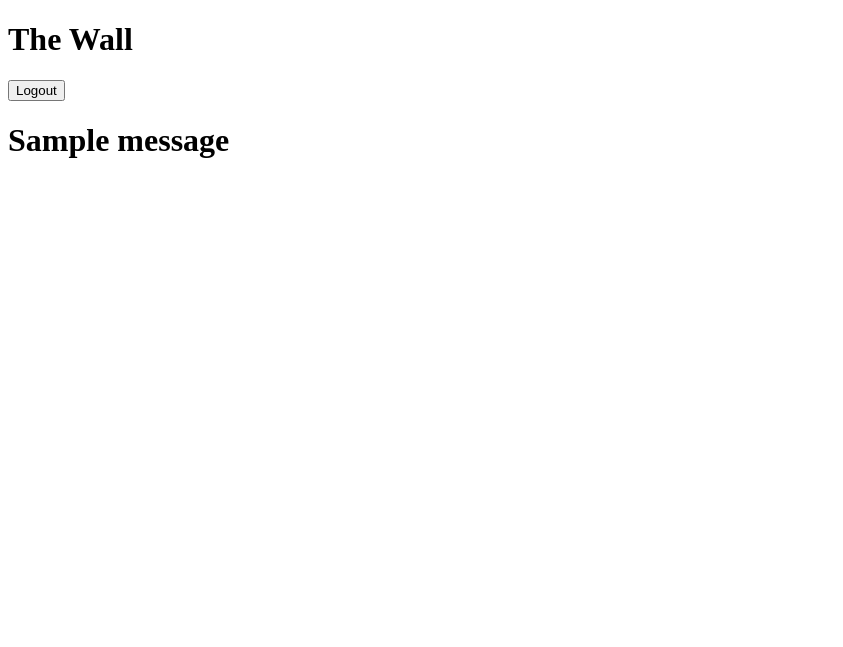
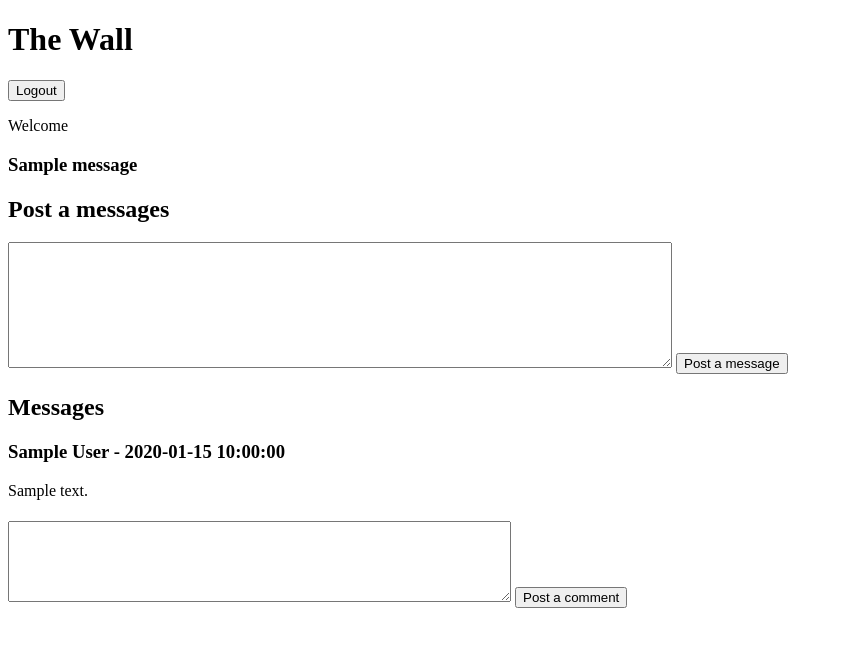
Before and after one commit to AnthonyR7/the-wall-1, a Flask app: template templates/wall.html in a window 1280 px wide. Shown: the top 647 px of the page, without its empty margins (0-843 px from the left). Run offline with Flask 2, Linux system fonts and the light colour scheme; the template is opened without the code that fills it: most values are stand-ins (such as "Sample title", 1, 10 or a date in 2020); one stand-in notice (Sample message) is shown.

Commit message:
added message functionality. Broke comment functionality

```diff
--- a/server.py
+++ b/server.py
@@ -115,9 +115,33 @@
 @app.route('/wall')
 def wall():
     if 'user' in session:
-        return render_template('/wall.html')
+        query = "SELECT first_name, last_name, message_text, messages.created_at, messages.updated_at, messages.id FROM messages JOIN users ON messages.user_id = users.id"
+        message_list = mysql.query_db(query)
+
+        return render_template('/wall.html', message_list = message_list)
     else:
         flash("You are not logged in")
         return redirect('/')
 
+@app.route('/wall/message', methods=['POST'])
+def add_message():
+    message_text = request.form['message']
+    query = "INSERT INTO messages (message_text, created_at, updated_at, user_id) VALUES (:message_text, Now(), Now(), :user_id)"
+    data = {
+        'message_text': message_text,
+        'user_id': session['user']['id']
+    }
+    mysql.query_db(query, data)
+    return redirect('/wall')
+@app.route('/wall/comment/<message_id>', methods=['POST'])
+def add_comment(message_id):
+    query = "INSERT INTO comments (comment_text, created_at, updated_at, user_id, message_id) VALUES (:comment_text, Now(), Now(), :user_id, :message_id)"
+    data = {
+        'comment_text': request.form['comment'],
+        'user_id': session['user']['id'],
+        'message_id': message_id
+    }
+    mysql.query_db(query, data)
+    return redirect('/wall')
+
 app.run(debug=True)
--- a/templates/index.html
+++ b/templates/index.html
@@ -13,7 +13,7 @@
         <h1>Login</h1>
         <form action="/login" method="post">
             <input type="text" name="email" value="" placeholder="Email">
-            <input type="text" name="pw" value="" placeholder="Password">
+            <input type="password" name="pw" value="" placeholder="Password">
             <input type="submit" name="name" value="Login">
         </form>
         <h1>Registration</h1>
@@ -30,8 +30,8 @@
             <input type="text" name="first_name" value="" placeholder="First name">
             <input type="text" name="last_name" value="" placeholder="Last name">
             <input type="text" name="email" value="" placeholder="email">
-            <input type="text" name="pw" value="" placeholder="password">
-            <input type="text" name="pw_confirmation" value="" placeholder="password confirmation">
+            <input type="password" name="pw" value="" placeholder="password">
+            <input type="password" name="pw_confirmation" value="" placeholder="password confirmation">
             <input type="submit" name="name" value="Register">
         </form>
     </body>
--- a/templates/wall.html
+++ b/templates/wall.html
@@ -10,15 +10,38 @@
             <form action="/logout" method="post">
                 <input type="submit" name="logout" value="Logout">
             </form>
+            <p>Welcome {{session['user']['first_name']}} {{session['user']['last_name']}}</p>
         </header>
         {% with messages = get_flashed_messages() %}
         {% if messages %}
         {% for message in messages %}
         <div>
-            <h1>{{message}}</h1>
+            <h3>{{message}}</h1>
         </div>
         {% endfor %}
         {% endif %}
         {% endwith %}
+        <h2>Post a messages</h2>
+        <form action="/wall/message" method="post">
+            <textarea name="message" rows="8" cols="80"></textarea>
+            <input type="submit" name="submit" value="Post a message">
+        </form>
+        <div id="messages">
+            <h2>Messages</h2>
+            {% for message in message_list %}
+                <div class="message">
+                    <h3>{{message['first_name']}} {{message['last_name']}} - {{message['created_at']}}</h3>
+                    <p>{{message['message_text']}}</p>
+                </div>
+                <div class="comments">
+                    <h4></h4>
+                </div>
+                <form action="/wall/comment/{{message['messages.id']}}" method="post">
+                    <textarea name="comment" rows="5" cols="60"></textarea>
+                    <input type="submit" name="submit" value="Post a comment">
+                </form>
+            {% endfor %}
+        </div>
+
     </body>
 </html>
```
